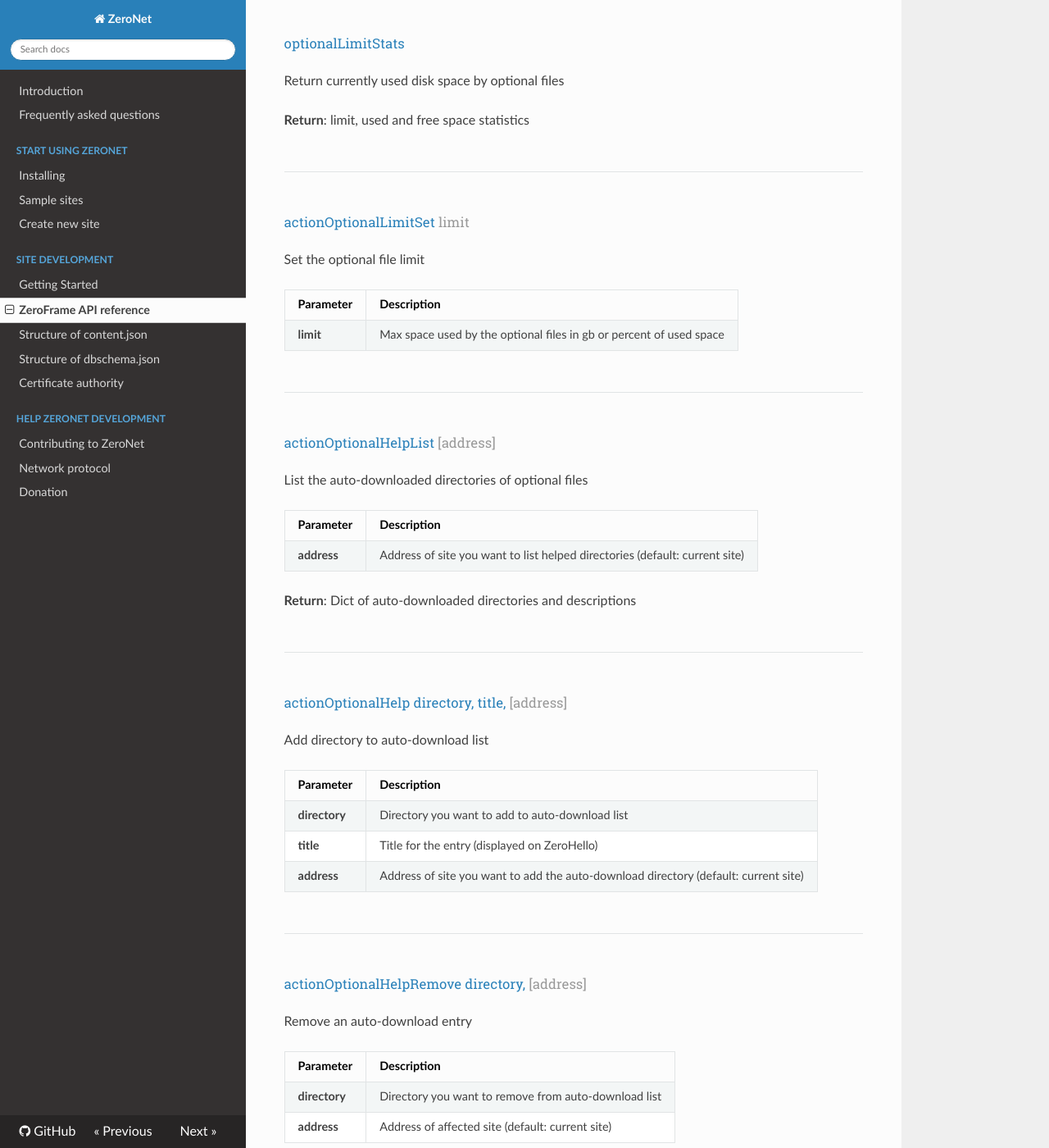
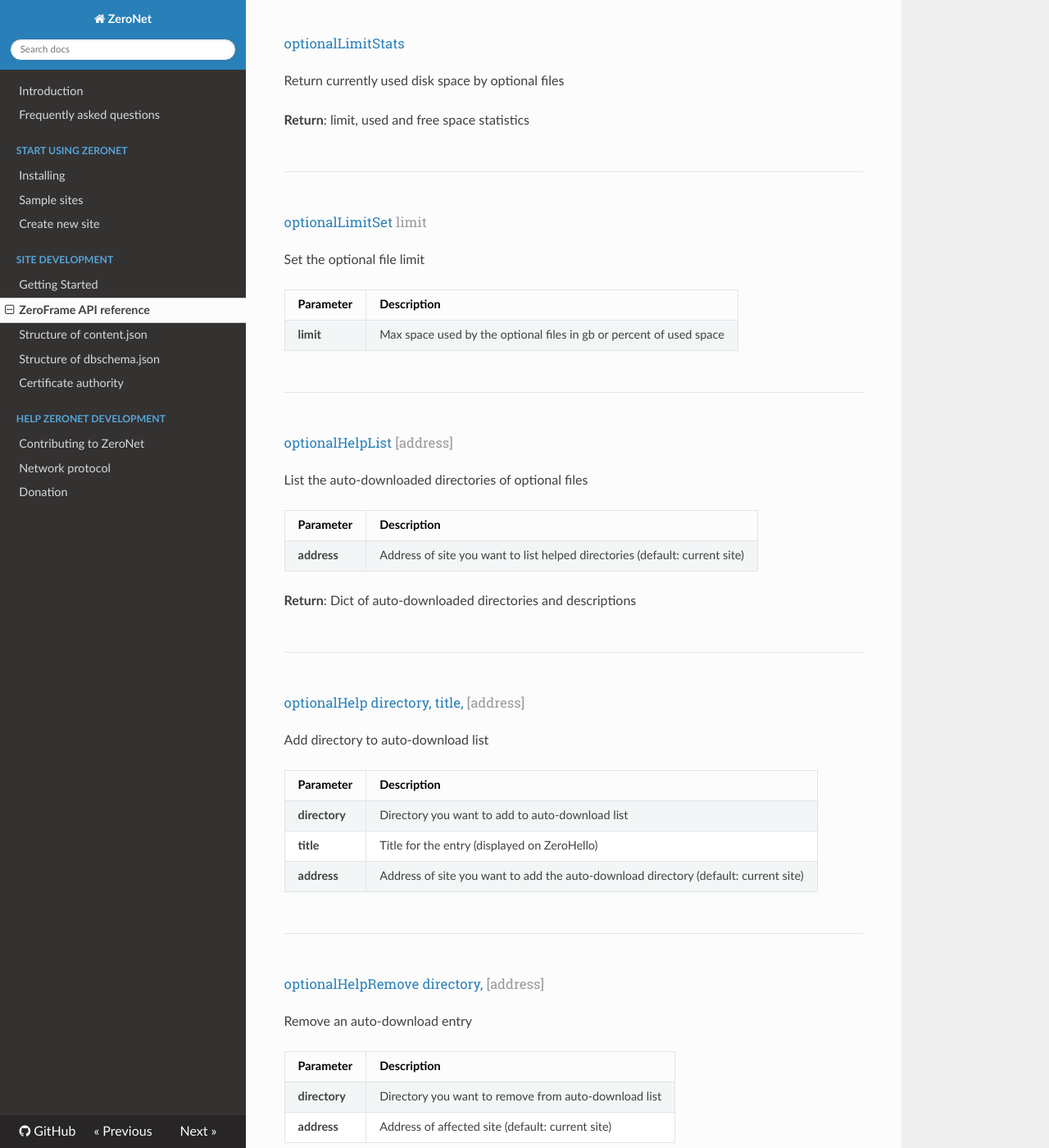
Before and after one commit to HelloZeroNet/Documentation, an MkDocs documentation site: the page built from docs/site_development/zeroframe_api_reference.md, in a window 1280 px wide and 1400 px high, scrolled down 26972 px. Shown: the whole window at 82% size. Built offline with MkDocs 1.6.1, drawn with Linux system fonts in a browser that asks for light colours; nearby versions of some CDN libraries; comment, search, counter and statistics services are not loaded; old or Windows-style settings are respelled for this version of MkDocs; some of the changed text lies outside the part shown.

Commit message:
Remove 'action' prefix on api refernce for optional file

```diff
--- a/docs/site_development/zeroframe_api_reference.md
+++ b/docs/site_development/zeroframe_api_reference.md
@@ -1180,7 +1180,7 @@ Return currently used disk space by optional files
 ---
 
 
-#### actionOptionalLimitSet _limit_
+#### optionalLimitSet _limit_
 
 Set the optional file limit
 
@@ -1190,7 +1190,7 @@ Parameter            | Description
 
 ---
 
-#### actionOptionalHelpList _[address]_
+#### optionalHelpList _[address]_
 
 List the auto-downloaded directories of optional files
 
@@ -1203,7 +1203,7 @@ Parameter            | Description
 ---
 
 
-#### actionOptionalHelp directory, title, _[address]_
+#### optionalHelp directory, title, _[address]_
 
 Add directory to auto-download list
 
@@ -1215,7 +1215,7 @@ Parameter            | Description
 
 ---
 
-#### actionOptionalHelpRemove directory, _[address]_
+#### optionalHelpRemove directory, _[address]_
 
 Remove an auto-download entry
 
```
Also changed, not shown: other parts of docs/site_development/zeroframe_api_reference.md (+1 -1 lines).
